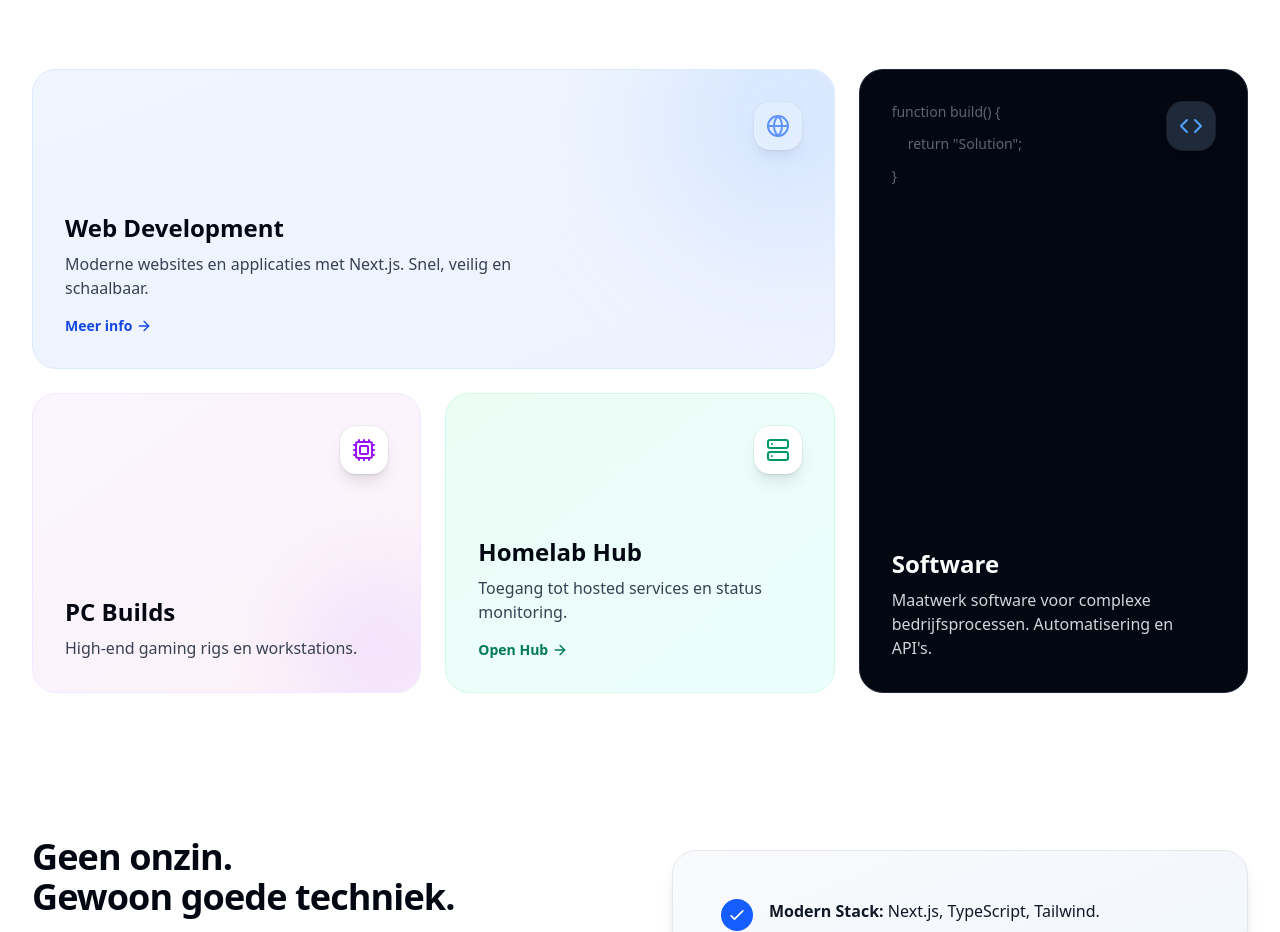
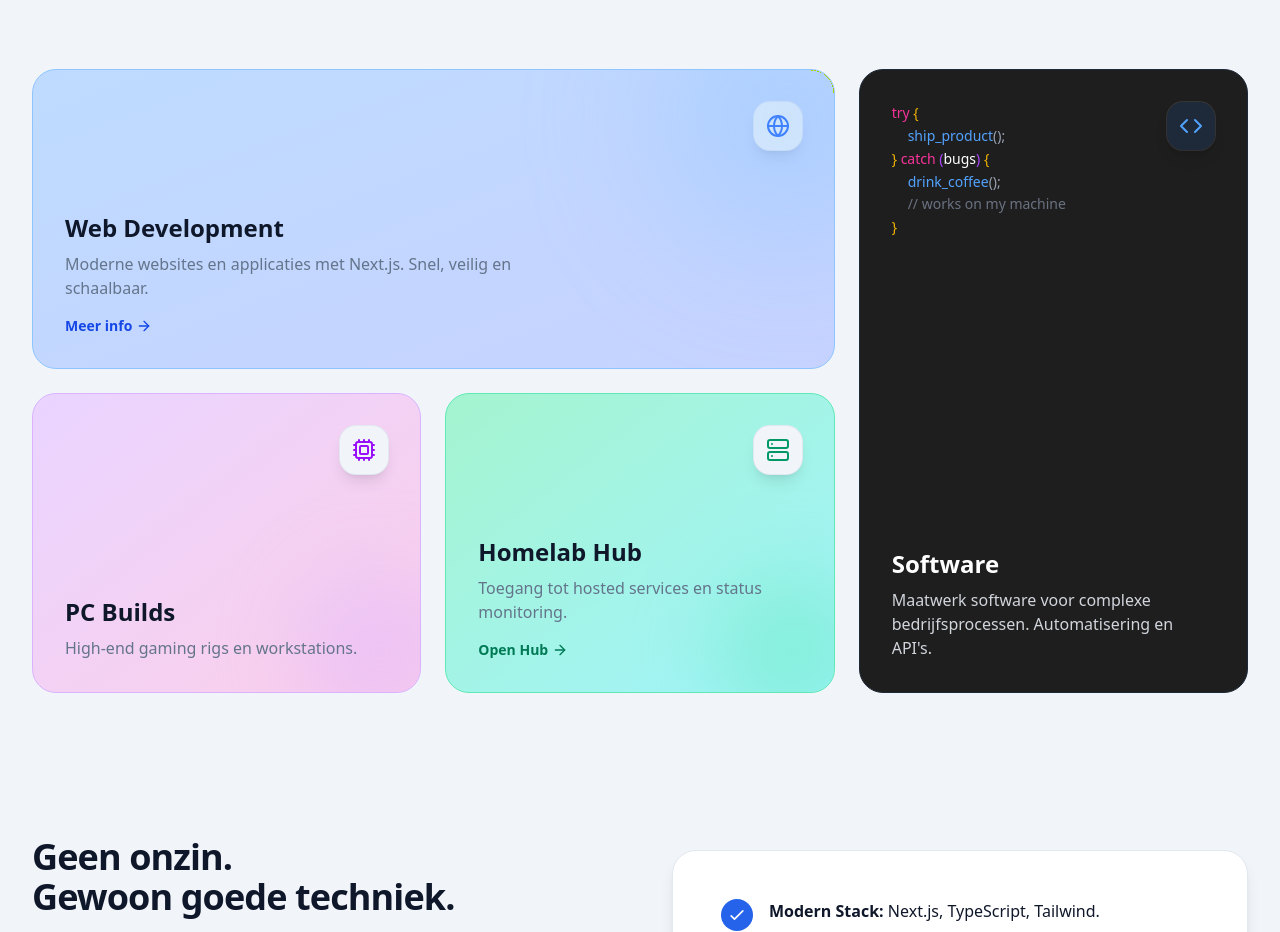
Before and after one commit to Turbootzz/TurbootWeb, a Next.js app: page / in a window 1280 px wide. Shown: the part 800-1732 px from the top of the page. Built offline with nearby package versions, Linux system fonts and the light colour scheme.

Commit message:
improved colors

```diff
--- a/src/app/globals.css
+++ b/src/app/globals.css
@@ -4,64 +4,116 @@
 @theme {
   --font-sans: var(--font-geist-sans), ui-sans-serif, system-ui, sans-serif;
   --font-mono: var(--font-geist-mono), ui-monospace, SFMono-Regular, monospace;
+
+  --color-background: hsl(var(--background));
+  --color-foreground: hsl(var(--foreground));
+
+  --color-card: hsl(var(--card));
+  --color-card-foreground: hsl(var(--card-foreground));
+
+  --color-popover: hsl(var(--popover));
+  --color-popover-foreground: hsl(var(--popover-foreground));
+
+  --color-primary: hsl(var(--primary));
+  --color-primary-foreground: hsl(var(--primary-foreground));
+
+  --color-secondary: hsl(var(--secondary));
+  --color-secondary-foreground: hsl(var(--secondary-foreground));
+
+  --color-muted: hsl(var(--muted));
+  --color-muted-foreground: hsl(var(--muted-foreground));
+
+  --color-accent: hsl(var(--accent));
+  --color-accent-foreground: hsl(var(--accent-foreground));
+
+  --color-destructive: hsl(var(--destructive));
+  --color-destructive-foreground: hsl(var(--destructive-foreground));
+
+  --color-border: hsl(var(--border));
+  --color-input: hsl(var(--input));
+  --color-ring: hsl(var(--ring));
+
+  --radius-lg: var(--radius);
+  --radius-md: calc(var(--radius) - 2px);
+  --radius-sm: calc(var(--radius) - 4px);
 }
 
 :root {
   /* Backgrounds */
-  --background: 0 0% 100%;
-  --foreground: 222 47% 11%;
+  --background: 210 40% 96.1%;
+  --foreground: 222 47% 11.2%;
 
   /* Cards & Surfaces */
   --card: 0 0% 100%;
-  --card-foreground: 222 47% 11%;
+  --card-foreground: 222 47% 11.2%;
+
+  --popover: 0 0% 100%;
+  --popover-foreground: 222 47% 11.2%;
 
   /* Muted (less prominent content) */
-  --muted: 220 14% 96%;
-  --muted-foreground: 220 9% 46%;
+  --muted: 210 40% 96.1%;
+  --muted-foreground: 215.4 16.3% 46.9%;
 
   /* Borders */
-  --border: 220 13% 91%;
+  --border: 214.3 31.8% 91.4%;
+  --input: 214.3 31.8% 91.4%;
+  --ring: 221.2 83.2% 53.3%;
 
   /* Primary (brand color - blue) */
-  --primary: 221 83% 53%;
-  --primary-foreground: 0 0% 100%;
+  --primary: 221.2 83.2% 53.3%;
+  --primary-foreground: 210 40% 98%;
+
+  /* Secondary */
+  --secondary: 210 40% 96.1%;
+  --secondary-foreground: 222.2 47.4% 11.2%;
 
   /* Accent (highlights) */
-  --accent: 221 83% 53%;
-  --accent-foreground: 0 0% 100%;
+  --accent: 210 40% 96.1%;
+  --accent-foreground: 222.2 47.4% 11.2%;
 
   /* Destructive */
   --destructive: 0 84.2% 60.2%;
-  --destructive-foreground: 0 0% 98%;
+  --destructive-foreground: 210 40% 98%;
+
+  --radius: 0.5rem;
 }
 
 .dark {
-  /* Backgrounds */
-  --background: 222 47% 11%;
+  /* Backgrounds - Deep Midnight */
+  --background: 222 47% 6%;
   --foreground: 210 40% 98%;
 
   /* Cards & Surfaces */
   --card: 222 47% 11%;
   --card-foreground: 210 40% 98%;
 
+  --popover: 222 47% 11%;
+  --popover-foreground: 210 40% 98%;
+
   /* Muted (less prominent content) */
-  --muted: 217 33% 17%;
-  --muted-foreground: 215 20% 65%;
+  --muted: 217 33% 17.5%;
+  --muted-foreground: 215 20.2% 65.1%;
 
   /* Borders */
-  --border: 217 33% 17%;
+  --border: 217 33% 17.5%;
+  --input: 217 33% 17.5%;
+  --ring: 217 91.2% 59.8%;
 
   /* Primary (brand color - blue) */
-  --primary: 217 91% 60%;
-  --primary-foreground: 222 47% 11%;
+  --primary: 217 91.2% 59.8%;
+  --primary-foreground: 222 47.4% 11.2%;
+
+  /* Secondary */
+  --secondary: 217 33% 17.5%;
+  --secondary-foreground: 210 40% 98%;
 
   /* Accent (highlights) */
-  --accent: 217 91% 60%;
+  --accent: 217 33% 17.5%;
   --accent-foreground: 210 40% 98%;
 
   /* Destructive */
   --destructive: 0 62.8% 30.6%;
-  --destructive-foreground: 0 0% 98%;
+  --destructive-foreground: 210 40% 98%;
 }
 
 body {
--- a/src/app/page.tsx
+++ b/src/app/page.tsx
@@ -3,7 +3,7 @@ import { ArrowRight, Code, Cpu, Globe, Server } from "lucide-react"
 
 export default function Home() {
   return (
-    <main className="flex min-h-screen flex-col bg-white pt-24 pb-16 dark:bg-gray-950">
+    <main className="bg-background flex min-h-screen flex-col pt-24 pb-16">
       {/* Hero Section */}
       <section className="mx-auto w-full max-w-7xl px-6 py-20 md:py-32 lg:px-8">
         <div className="max-w-4xl">
@@ -13,27 +13,27 @@ export default function Home() {
               Beschikbaar voor nieuwe projecten
             </span>
           </div>
-          <h1 className="mb-8 text-5xl leading-[1.1] font-bold tracking-tight text-gray-950 md:text-7xl dark:text-white">
+          <h1 className="text-foreground mb-8 text-5xl leading-[1.1] font-bold tracking-tight md:text-7xl">
             Digital crafts & <br />
             <span className="bg-linear-to-r from-blue-600 to-indigo-600 bg-clip-text text-transparent dark:from-blue-500 dark:to-indigo-500">
               Custom silicon.
             </span>
           </h1>
-          <p className="mb-10 max-w-2xl text-xl leading-relaxed text-gray-700 md:text-2xl dark:text-gray-300">
+          <p className="text-muted-foreground mb-10 max-w-2xl text-xl leading-relaxed md:text-2xl">
             Turboot bouwt moderne webapplicaties, robuuste software en custom high-end computers.
             Alles onder één dak, met persoonlijke aandacht.
           </p>
           <div className="flex flex-wrap gap-4">
             <Link
               href="/contact"
-              className="inline-flex items-center rounded-full bg-blue-600 px-8 py-4 text-base font-medium text-white shadow-lg shadow-blue-600/30 transition hover:bg-blue-700 dark:bg-blue-600 dark:hover:bg-blue-500"
+              className="bg-primary text-primary-foreground hover:bg-primary/90 inline-flex items-center rounded-full px-8 py-4 text-base font-medium shadow-lg shadow-blue-600/30 transition"
             >
               Start een project
               <ArrowRight className="ml-2 h-5 w-5" />
             </Link>
             <Link
               href="/portfolio"
-              className="inline-flex items-center rounded-full border-2 border-gray-300 bg-transparent px-8 py-4 text-base font-medium text-gray-900 transition hover:border-blue-600 hover:bg-blue-50 dark:border-gray-700 dark:text-gray-100 dark:hover:border-blue-500 dark:hover:bg-blue-950/30"
+              className="border-border text-foreground hover:border-primary hover:bg-accent hover:text-accent-foreground inline-flex items-center rounded-full border-2 bg-transparent px-8 py-4 text-base font-medium transition"
             >
               Bekijk werk
             </Link>
@@ -45,15 +45,15 @@ export default function Home() {
       <section className="mx-auto w-full max-w-7xl px-6 py-12 lg:px-8">
         <div className="grid auto-rows-[300px] grid-cols-1 gap-6 md:grid-cols-3">
           {/* Web Development - Large Card */}
-          <div className="group relative overflow-hidden rounded-3xl border border-blue-100 bg-linear-to-br from-blue-50 to-indigo-50 p-8 transition-all hover:shadow-xl md:col-span-2 dark:border-blue-900 dark:from-blue-950/50 dark:to-indigo-950/50">
-            <div className="absolute top-8 right-8 rounded-2xl bg-white p-3 shadow-lg ring-1 ring-gray-900/5 dark:bg-gray-900 dark:ring-white/10">
+          <div className="group relative overflow-hidden rounded-3xl border border-blue-300 bg-linear-to-br from-blue-200 to-indigo-200 p-8 transition-all hover:shadow-xl md:col-span-2 dark:border-blue-900 dark:from-blue-950/50 dark:to-indigo-950/50">
+            <div className="bg-background ring-border absolute top-8 right-8 rounded-2xl p-3 shadow-lg ring-1">
               <Globe className="h-6 w-6 text-blue-600 dark:text-blue-400" />
             </div>
             <div className="relative z-10 flex h-full flex-col justify-end">
-              <h3 className="mb-2 text-2xl font-bold text-gray-950 dark:text-white">
+              <h3 className="text-foreground mb-2 text-2xl font-bold dark:text-white">
                 Web Development
               </h3>
-              <p className="max-w-md font-medium text-gray-700 dark:text-gray-300">
+              <p className="text-muted-foreground max-w-md font-medium dark:text-gray-300">
                 Moderne websites en applicaties met Next.js. Snel, veilig en schaalbaar.
               </p>
               <Link
@@ -64,19 +64,40 @@ export default function Home() {
               </Link>
             </div>
             {/* Abstract Decoration */}
-            <div className="absolute -top-20 -right-20 h-64 w-64 rounded-full bg-blue-200/50 blur-3xl transition-colors group-hover:bg-blue-300/50 dark:bg-blue-800/30 dark:group-hover:bg-blue-700/40" />
+            <div className="absolute -top-20 -right-20 h-64 w-64 rounded-full bg-blue-300/40 blur-3xl transition-colors group-hover:bg-blue-400/40 dark:bg-blue-800/30 dark:group-hover:bg-blue-700/40" />
           </div>
 
           {/* Software - Tall Card */}
-          <div className="group relative overflow-hidden rounded-3xl border border-gray-800 bg-gray-950 p-8 text-white transition-all hover:shadow-xl md:row-span-2 dark:border-gray-800 dark:bg-gray-900">
-            <div className="absolute top-8 right-8 rounded-2xl bg-gray-800 p-3 shadow-lg ring-1 ring-white/10 dark:bg-gray-800">
+          <div className="group relative overflow-hidden rounded-3xl border border-gray-800 bg-[#1e1e1e] p-8 text-white transition-all hover:shadow-xl md:row-span-2 dark:border-gray-800 dark:bg-gray-900">
+            <div className="absolute top-8 right-8 rounded-2xl bg-gray-800 p-3 shadow-lg ring-1 ring-white/10">
               <Code className="h-6 w-6 text-blue-400" />
             </div>
             <div className="relative z-10 flex h-full flex-col justify-between">
-              <div className="space-y-3 font-mono text-sm text-gray-400 opacity-60">
-                <p>function build() {"{"}</p>
-                <p className="pl-4">return &quot;Solution&quot;;</p>
-                <p>{"}"}</p>
+              <div className="font-mono text-sm leading-relaxed">
+                <p>
+                  <span className="text-pink-500">try</span>{" "}
+                  <span className="text-yellow-500">{`{`}</span>
+                </p>
+                <p className="pl-4">
+                  <span className="text-blue-400">ship_product</span>
+                  <span className="text-gray-400">();</span>
+                </p>
+                <p>
+                  <span className="text-yellow-500">{`}`}</span>{" "}
+                  <span className="text-pink-500">catch</span>{" "}
+                  <span className="text-purple-500">(</span>
+                  <span className="text-white">bugs</span>
+                  <span className="text-purple-500">)</span>{" "}
+                  <span className="text-yellow-500">{`{`}</span>
+                </p>
+                <p className="pl-4">
+                  <span className="text-blue-400">drink_coffee</span>
+                  <span className="text-gray-400">();</span>
+                </p>
+                <p className="pl-4 text-gray-500">{"// works on my machine"}</p>
+                <p>
+                  <span className="text-yellow-500">{`}`}</span>
+                </p>
               </div>
               <div>
                 <h3 className="mb-2 text-2xl font-bold text-white">Software</h3>
@@ -88,27 +109,29 @@ export default function Home() {
           </div>
 
           {/* PC Builds - Standard Card */}
-          <div className="group relative overflow-hidden rounded-3xl border border-purple-100 bg-linear-to-br from-purple-50 to-pink-50 p-8 transition-all hover:shadow-xl dark:border-purple-900 dark:from-purple-950/50 dark:to-pink-950/50">
-            <div className="absolute top-8 right-8 rounded-2xl bg-white p-3 shadow-lg ring-1 ring-gray-900/5 dark:bg-gray-900 dark:ring-white/10">
+          <div className="group relative overflow-hidden rounded-3xl border border-purple-300 bg-linear-to-br from-purple-200 to-pink-200 p-8 transition-all hover:shadow-xl dark:border-purple-900 dark:from-purple-950/50 dark:to-pink-950/50">
+            <div className="bg-background ring-border absolute top-8 right-8 rounded-2xl p-3 shadow-lg ring-1">
               <Cpu className="h-6 w-6 text-purple-600 dark:text-purple-400" />
             </div>
             <div className="relative z-10 flex h-full flex-col justify-end">
-              <h3 className="mb-2 text-2xl font-bold text-gray-950 dark:text-white">PC Builds</h3>
-              <p className="font-medium text-gray-700 dark:text-gray-300">
+              <h3 className="text-foreground mb-2 text-2xl font-bold dark:text-white">PC Builds</h3>
+              <p className="text-muted-foreground font-medium dark:text-gray-300">
                 High-end gaming rigs en workstations.
               </p>
             </div>
-            <div className="absolute -right-10 -bottom-10 h-40 w-40 rounded-full bg-purple-200/50 blur-2xl dark:bg-purple-800/30" />
+            <div className="absolute -right-10 -bottom-10 h-40 w-40 rounded-full bg-purple-300/40 blur-2xl transition-colors group-hover:bg-purple-400/40 dark:bg-purple-800/30" />
           </div>
 
           {/* Homelab - Standard Card */}
-          <div className="group relative overflow-hidden rounded-3xl border border-emerald-100 bg-linear-to-br from-emerald-50 to-cyan-50 p-8 transition-all hover:shadow-xl dark:border-emerald-900 dark:from-emerald-950/50 dark:to-cyan-950/50">
-            <div className="absolute top-8 right-8 rounded-2xl bg-white p-3 shadow-lg ring-1 ring-gray-900/5 dark:bg-gray-900 dark:ring-white/10">
+          <div className="group relative overflow-hidden rounded-3xl border border-emerald-300 bg-linear-to-br from-emerald-200 to-cyan-200 p-8 transition-all hover:shadow-xl dark:border-emerald-900 dark:from-emerald-950/50 dark:to-cyan-950/50">
+            <div className="bg-background ring-border absolute top-8 right-8 rounded-2xl p-3 shadow-lg ring-1">
               <Server className="h-6 w-6 text-emerald-600 dark:text-emerald-400" />
             </div>
             <div className="relative z-10 flex h-full flex-col justify-end">
-              <h3 className="mb-2 text-2xl font-bold text-gray-950 dark:text-white">Homelab Hub</h3>
-              <p className="font-medium text-gray-700 dark:text-gray-300">
+              <h3 className="text-foreground mb-2 text-2xl font-bold dark:text-white">
+                Homelab Hub
+              </h3>
+              <p className="text-muted-foreground font-medium dark:text-gray-300">
                 Toegang tot hosted services en status monitoring.
               </p>
               <Link
@@ -118,6 +141,7 @@ export default function Home() {
                 Open Hub <ArrowRight className="ml-1 h-4 w-4" />
               </Link>
             </div>
+            <div className="absolute -right-10 -bottom-10 h-40 w-40 rounded-full bg-emerald-300/40 blur-2xl transition-colors group-hover:bg-emerald-400/40 dark:bg-emerald-800/30" />
           </div>
         </div>
       </section>
@@ -126,25 +150,25 @@ export default function Home() {
       <section className="mx-auto w-full max-w-7xl px-6 py-24 lg:px-8">
         <div className="grid items-center gap-16 md:grid-cols-2">
           <div>
-            <h2 className="mb-6 text-3xl font-bold tracking-tight text-gray-950 md:text-4xl dark:text-white">
+            <h2 className="text-foreground mb-6 text-3xl font-bold tracking-tight md:text-4xl">
               Geen onzin. <br />
               Gewoon goede techniek.
             </h2>
-            <p className="mb-4 text-lg leading-relaxed text-gray-700 dark:text-gray-300">
+            <p className="text-muted-foreground mb-4 text-lg leading-relaxed">
               Ik geloof in directe communicatie en efficiënte oplossingen. Als eenmanszaak heb je
               altijd direct contact met de ontwikkelaar (ik dus).
             </p>
-            <p className="text-lg leading-relaxed text-gray-700 dark:text-gray-300">
+            <p className="text-muted-foreground text-lg leading-relaxed">
               Of het nu gaat om een simpele website, een complex dashboard, of de computer waar je
               dagelijks op werkt: kwaliteit staat voorop.
             </p>
           </div>
-          <div className="rounded-3xl border border-gray-200 bg-linear-to-br from-gray-50 to-blue-50 p-8 shadow-lg md:p-12 dark:border-gray-800 dark:from-gray-900 dark:to-blue-950/30">
+          <div className="border-border bg-card rounded-3xl border p-8 shadow-lg md:p-12">
             <ul className="space-y-6">
               <li className="flex items-start gap-4">
-                <div className="flex h-8 w-8 shrink-0 items-center justify-center rounded-full bg-blue-600 dark:bg-blue-500">
+                <div className="bg-primary flex h-8 w-8 shrink-0 items-center justify-center rounded-full">
                   <svg
-                    className="h-5 w-5 text-white"
+                    className="text-primary-foreground h-5 w-5"
                     fill="none"
                     viewBox="0 0 24 24"
                     stroke="currentColor"
@@ -157,15 +181,15 @@ export default function Home() {
                     />
                   </svg>
                 </div>
-                <p className="text-gray-900 dark:text-gray-100">
+                <p className="text-foreground">
                   <strong className="font-semibold">Modern Stack:</strong> Next.js, TypeScript,
                   Tailwind.
                 </p>
               </li>
               <li className="flex items-start gap-4">
-                <div className="flex h-8 w-8 shrink-0 items-center justify-center rounded-full bg-blue-600 dark:bg-blue-500">
+                <div className="bg-primary flex h-8 w-8 shrink-0 items-center justify-center rounded-full">
                   <svg
-                    className="h-5 w-5 text-white"
+                    className="text-primary-foreground h-5 w-5"
                     fill="none"
                     viewBox="0 0 24 24"
                     stroke="currentColor"
@@ -178,15 +202,15 @@ export default function Home() {
                     />
                   </svg>
                 </div>
-                <p className="text-gray-900 dark:text-gray-100">
+                <p className="text-foreground">
                   <strong className="font-semibold">Future Proof:</strong> Schaalbaar en
                   onderhoudbaar.
                 </p>
               </li>
               <li className="flex items-start gap-4">
-                <div className="flex h-8 w-8 shrink-0 items-center justify-center rounded-full bg-blue-600 dark:bg-blue-500">
+                <div className="bg-primary flex h-8 w-8 shrink-0 items-center justify-center rounded-full">
                   <svg
-                    className="h-5 w-5 text-white"
+                    className="text-primary-foreground h-5 w-5"
                     fill="none"
                     viewBox="0 0 24 24"
                     stroke="currentColor"
@@ -199,7 +223,7 @@ export default function Home() {
                     />
                   </svg>
                 </div>
-                <p className="text-gray-900 dark:text-gray-100">
+                <p className="text-foreground">
                   <strong className="font-semibold">Persoonlijk:</strong> Maatwerk advies voor jouw
                   situatie.
                 </p>
```
